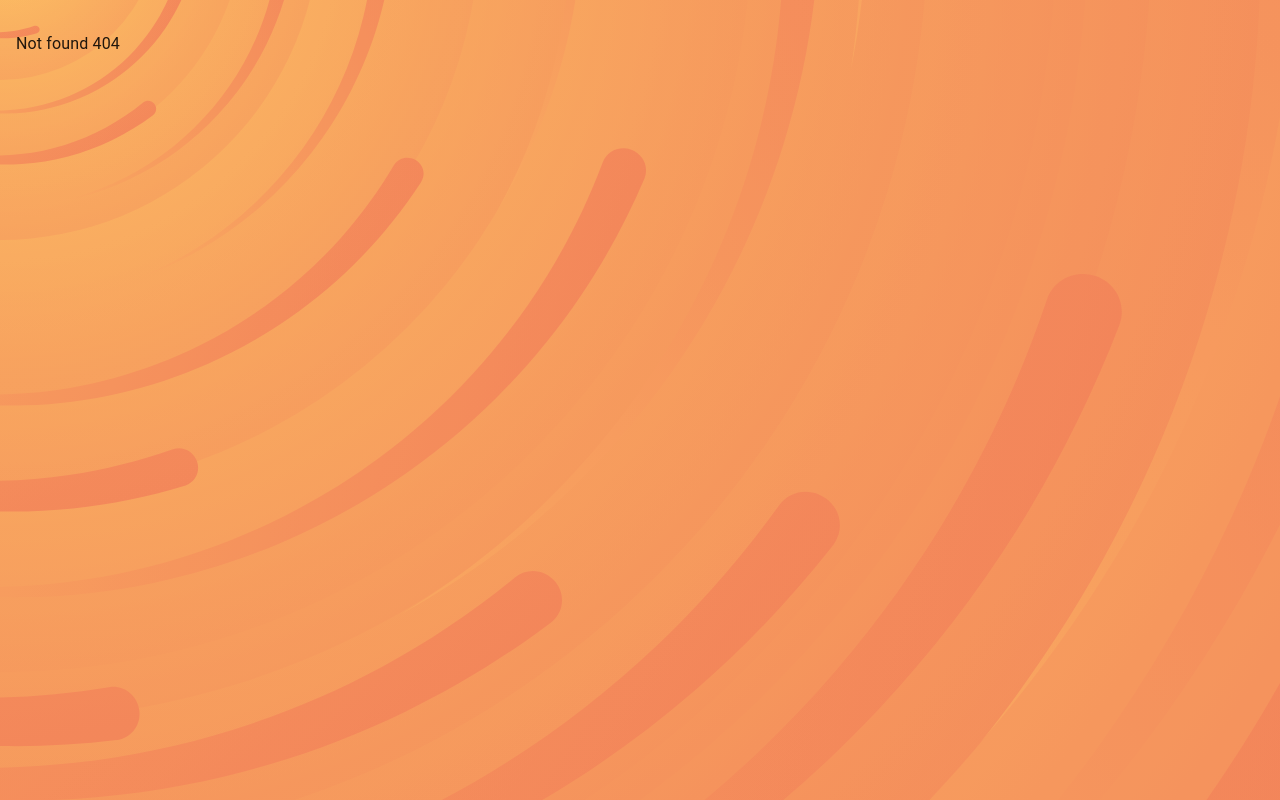
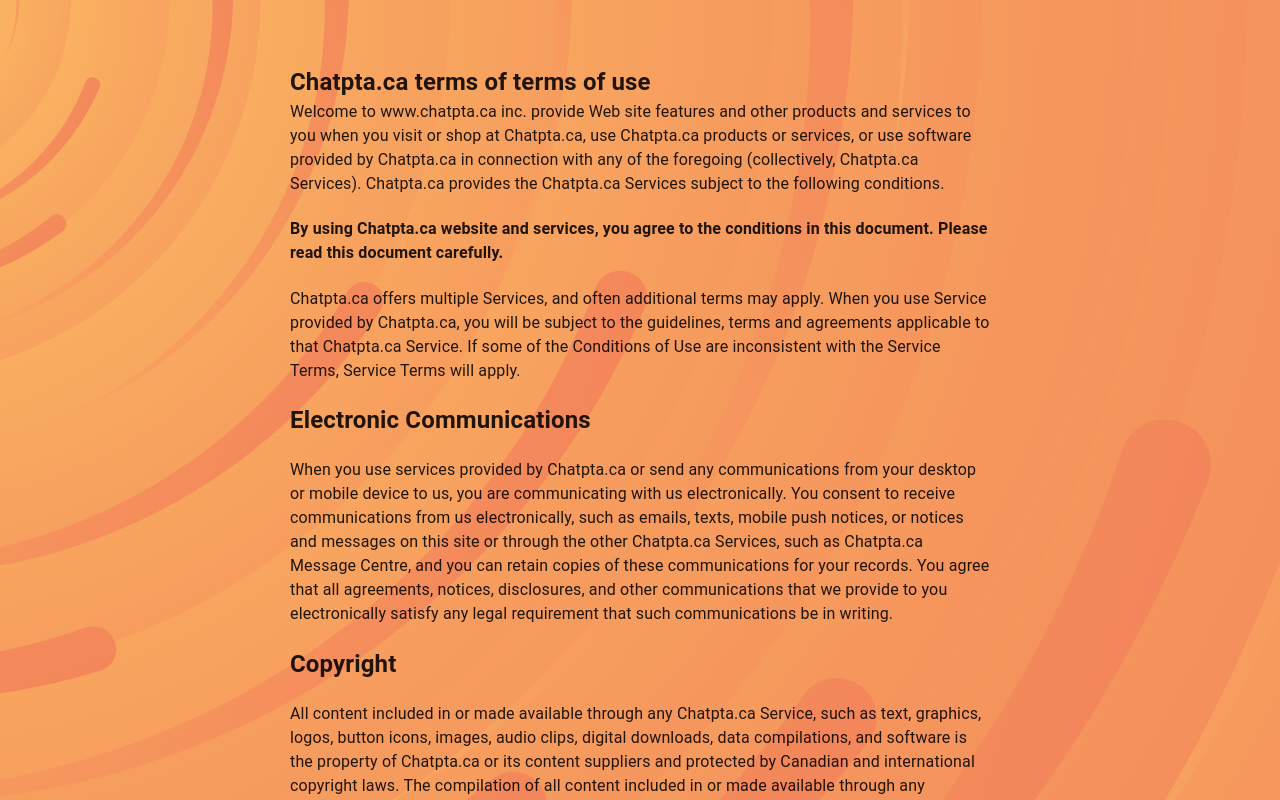
Before and after one commit to chatpta/ui-starter-react, a React (Create React App) app: page /terms-of-use in a window 1280 px wide. Before the commit this address had no page. Shown: the top 800 px of the page. Built offline with nearby package versions, Linux system fonts and the light colour scheme; what @chatpta/redux-store-utility would draw is missing.

Commit message:
terms of use added

```diff
--- a/src/App/app.css
+++ b/src/App/app.css
@@ -10,3 +10,7 @@
     min-height: 100vh;
     background-color: rgb(250, 236, 217, .3);
 }
+
+p {
+    margin: 0;
+}
--- /dev/null
+++ b/src/config/LegalPagesData/index.js
@@ -0,0 +1,3 @@
+module.exports = {
+    termsOfUse: require( './termsOfUse.json' )
+}
--- /dev/null
+++ b/src/config/LegalPagesData/termsOfUse.json
@@ -0,0 +1,44 @@
+{
+  "version": "v1",
+  "title": "Chatpta.ca terms of terms of use",
+  "headline": "Chatpta.ca terms of terms of use",
+  "updated": "2021-09-12T20:08:29.785Z",
+  "data": [
+    {
+      "htmlElement": "p",
+      "content": "Welcome to www.chatpta.ca inc. provide Web site features and other products and services to you when you visit or shop at Chatpta.ca, use Chatpta.ca products or services, or use software provided by Chatpta.ca in connection with any of the foregoing (collectively, Chatpta.ca Services). Chatpta.ca provides the Chatpta.ca Services subject to the following conditions."
+    },
+    {
+      "htmlElement": "h4",
+      "content": "By using Chatpta.ca website and services, you agree to the conditions in this document. Please read this document carefully."
+    },
+    {
+      "htmlElement": "p",
+      "content": "Chatpta.ca offers multiple Services, and often additional terms may apply. When you use Service provided by Chatpta.ca, you will be subject to the guidelines, terms and agreements applicable to that Chatpta.ca Service. If some of the Conditions of Use are inconsistent with the Service Terms, Service Terms will apply."
+    },
+    {
+      "htmlElement": "h2",
+      "content": "Electronic Communications"
+    },
+    {
+      "htmlElement": "p",
+      "content": "When you use services provided by Chatpta.ca or send any communications from your desktop or mobile device to us, you are communicating with us electronically. You consent to receive communications from us electronically, such as emails, texts, mobile push notices, or notices and messages on this site or through the other Chatpta.ca Services, such as Chatpta.ca Message Centre, and you can retain copies of these communications for your records. You agree that all agreements, notices, disclosures, and other communications that we provide to you electronically satisfy any legal requirement that such communications be in writing."
+    },
+    {
+      "htmlElement": "h2",
+      "content": "Copyright"
+    },
+    {
+      "htmlElement": "p",
+      "content": "All content included in or made available through any Chatpta.ca Service, such as text, graphics, logos, button icons, images, audio clips, digital downloads, data compilations, and software is the property of Chatpta.ca or its content suppliers and protected by Canadian and international copyright laws. The compilation of all content included in or made available through any Chatpta.ca Service is the exclusive property of Chatpta.ca and protected by Canadian and international copyright laws."
+    },
+    {
+      "htmlElement": "h2",
+      "content": "Trademark"
+    },
+    {
+      "htmlElement": "p",
+      "content": "Graphics, logos, page headers, button icons, scripts, and service names included in or made available through any Chatpta.ca Service are trademarks or trade dress of Chatpta.ca, Inc., in Canada and other countries. Chatpta.ca, Inc.'s trademarks and trade dress may not be used in connection with any product or service that is not Chatpta.ca, Inc.'s or its affiliates', in any manner that is likely to cause confusion among customers, or in any manner that disparages or discredits Chatpta.ca, Inc. or its affiliates. All other trademarks not owned by Chatpta.ca, Inc. or its affiliates that appear in any Chatpta.ca Service are the property of their respective owners, who may or may not be affiliated with, connected to, or sponsored by Chatpta.ca, Inc. or its affiliates."
+    }
+  ]
+}
--- a/src/config/index.js
+++ b/src/config/index.js
@@ -1,3 +1,4 @@
 module.exports = {
-    pathAndURL: require( './pathAndURL' )
+    pathAndURL: require( './pathAndURL' ),
+    legalPage: require( './LegalPagesData' )
 }
--- /dev/null
+++ b/src/pages/legalPage/LegalPage.js
@@ -0,0 +1,18 @@
+import React from "react";
+import useLegalPageStyle from "./LegalPageStyle";
+import { RenderPageData } from "./RenderPageData";
+
+export default function LegalPage( props ) {
+    const { textData } = props;
+    document.title = textData.title;
+    const html = new RenderPageData( textData );
+
+    const classes = useLegalPageStyle();
+
+    return (
+        <div className={ classes.root }>
+            <h2 className={ classes.headline }>{ textData.headline }</h2>
+            { html.createHTMLText() }
+        </div>
+    );
+}
--- /dev/null
+++ b/src/pages/legalPage/LegalPageStyle.js
@@ -0,0 +1,15 @@
+import { makeStyles } from "@mui/styles";
+
+const useLegalPageStyle = makeStyles( theme => ( {
+    root: {
+        minHeight: '70vh',
+        maxWidth: 700,
+        margin: "auto",
+    },
+    headline: {
+        paddingTop: theme.spacing(8),
+        margin: 0,
+    }
+} ) );
+
+export default useLegalPageStyle;
--- /dev/null
+++ b/src/pages/legalPage/RenderPageData.js
@@ -0,0 +1,28 @@
+import React from "react";
+
+export class RenderPageData {
+    constructor( json ) {
+        this.json = json
+    }
+
+    createHTMLText() {
+        const textArray = this.json.data;
+        return (
+            textArray.map( ( element, index ) => {
+                switch ( element.htmlElement ) {
+                    case "p":
+                        return ( <p key={ index }>{ element.content }</p> );
+                    case "h2":
+                        return ( <h2 key={ index }>{ element.content }</h2> );
+                    case "h4":
+                        return ( <h4 key={ index }>{ element.content }</h4> );
+                    case "h5":
+                        return ( <h5 key={ index }>{ element.content }</h5> );
+                    default:
+                        return "";
+                }
+            } )
+        );
+    }
+
+}
--- a/src/router/DefaultRouter.js
+++ b/src/router/DefaultRouter.js
@@ -7,6 +7,7 @@ import {
 
 import { pathAndURL } from "../config";
 import Loading from "../sections/loading/Loading";
+import TermsOfUseView from "../views/TermsOfUseView";
 
 // Lazy load pages
 const HomePageView = React.lazy( () => import('../views/HomePageView') );
@@ -28,6 +29,7 @@ function AppRouter() {
                     <Route path={ pathAndURL.usersRegisterPath() } element={ <UserCreateAccountView/> }/>
                     <Route path={ pathAndURL.usersPasswordRecoverPath() } element={ <UserRecoverPasswordView/> }/>
                     <Route path={ pathAndURL.usersChangePasswordPath() } element={ <UserChangePasswordView/> }/>
+                    <Route path={ "/terms-of-use" } element={ <TermsOfUseView/> }/>
                     <Route path="users" element={ <UsersPageView/> }/>
                     <Route path="items" element={ <ItemsPageView/> }/>
                     <Route path="*" element={ <NotFoundPageView/> }/>
--- /dev/null
+++ b/src/views/TermsOfUseView.js
@@ -0,0 +1,11 @@
+import React from 'react';
+import config from '../config';
+import LegalPage from "../pages/legalPage/LegalPage";
+
+export default function TermsOfUseView() {
+
+    return (
+        <LegalPage textData={ config.legalPage.termsOfUse }/>
+    );
+
+};
```
